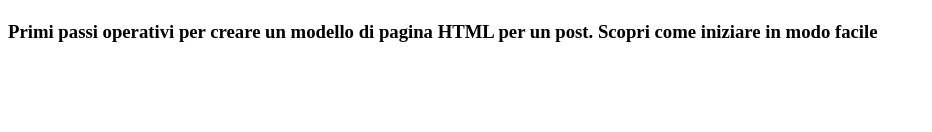
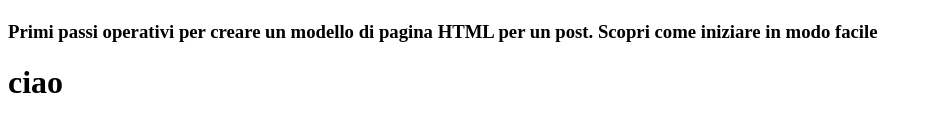
Before and after one commit to xorbun/giorno-2, a plain HTML site: page index.html in a window 1280 px wide. Shown: the part 194-326 px from the top of the page, without its empty margins (0-932 px from the left). Drawn offline with Linux system fonts and the light colour scheme.

Commit message:
aggiornato index

```diff
--- a/index.html
+++ b/index.html
@@ -14,7 +14,9 @@
     </header>
   </head>
   <body>
-    <main></main>
+    <main>
+      <h1>ciao</h1>
+    </main>
   </body>
   <footer></footer>
 </html>
```
